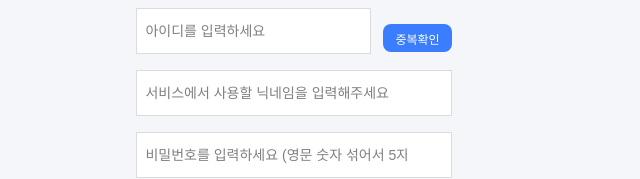
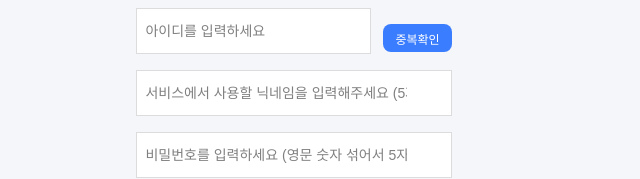
Before and after one commit to Team-AIvocado/caloreat-frontend, a React app: page /signup in a window 1280 px wide. Shown: the part 327-506 px from the top of the page, without its empty margins (346-986 px from the left). Built offline with nearby package versions, Linux system fonts and the light colour scheme; no server answers; the HTML template or start-up script is replaced by a standard one; a web font is replaced by a local one.

Commit message:
changed nickname input setting

```diff
--- a/src/pages/SignUpPage/index.jsx
+++ b/src/pages/SignUpPage/index.jsx
@@ -114,6 +114,9 @@ export const SignUpPage = () => {
     if (!nickname.trim()) {
       setError({ ...error, name: "닉네임을 입력해주세요" });
       return;
+    } else if (nickname.length > 5) {
+      setError({ ...error, name: "닉네임은 5자 이하로 입력해주세요" });
+      return;
     }
 
     if (!password.trim()) {
--- a/src/pages/SignUpPage/layout/SignUpInput.jsx
+++ b/src/pages/SignUpPage/layout/SignUpInput.jsx
@@ -76,7 +76,7 @@ export const SignUpInput = ({
         <input
           className={error.name ? errorInput[1] : errorInput[0]}
           type="text"
-          placeholder="서비스에서 사용할 닉네임을 입력해주세요"
+          placeholder="서비스에서 사용할 닉네임을 입력해주세요 (5자 이하)"
           value={nickname}
           onChange={(e) => {
             setNickName(e.target.value);
```
